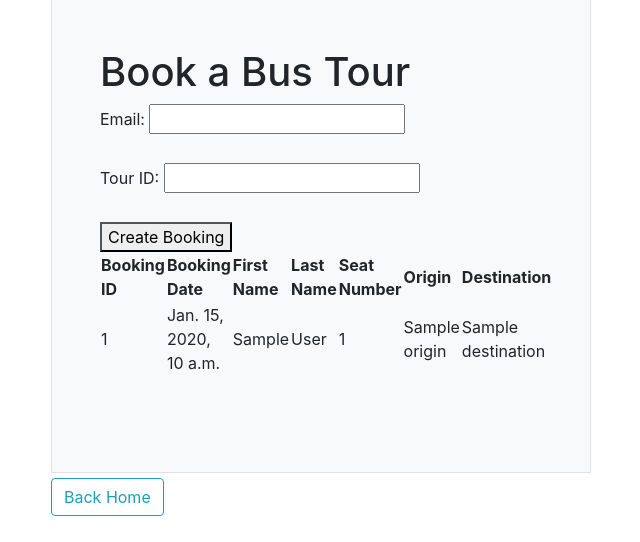
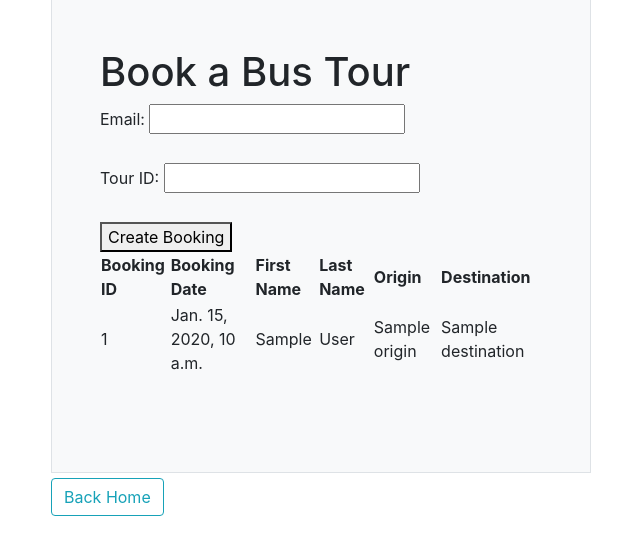
Before and after one commit to x21128332/ScalableCloudProgramming, a Django app: page /booking/ in a window 1280 px wide. Shown: the part 185-727 px from the top of the page, without its empty margins (34-674 px from the left). Run offline with Django 3.2, Linux system fonts and the light colour scheme; tables that the repository leaves empty hold one stand-in row (values such as "Sample post"); a database or web service that is not in the repository returns one stand-in record (values such as "Sample title"); data that the repository does not hold is empty; some libraries are stand-ins or nearby versions.

Commit message:
removing seat_number

```diff
--- a/booking/templates/booking/bookings.html
+++ b/booking/templates/booking/bookings.html
@@ -36,7 +36,6 @@
                                         <th>Booking Date</th>
                                         <th>First Name</th>
                                         <th>Last Name</th>
-                                        <th>Seat Number</th>
                                         <th>Origin</th>
                                         <th>Destination</th>
                                     </tr>
@@ -47,7 +46,6 @@
                                         <td>{{ mybooking.booking_date }}</td>
                                         <td>{{ mybooking.first_name }}</td>
                                         <td>{{ mybooking.last_name }}</td>
-                                        <td>{{ mybooking.seat_number }}</td>
                                         <td>{{ mybooking.origin }}</td>
                                         <td>{{ mybooking.destination }}</td>
                                     </tr>
@@ -64,7 +62,6 @@
                                             <th>Booking Date</th>
                                             <th>First Name</th>
                                             <th>Last Name</th>
-                                            <th>Seat Number</th>
                                             <th>Origin</th>
                                             <th>Destination</th>
                                         </tr>
@@ -76,7 +73,6 @@
                                             <td>{{ booking.booking_date }}</td>
                                             <td>{{ booking.first_name }}</td>
                                             <td>{{ booking.last_name }}</td>
-                                            <td>{{ booking.seat_number }}</td>
                                             <td>{{ booking.origin }}</td>
                                             <td>{{ booking.destination }}</td>
                                         </tr>
--- a/static/js/retrieveBooking.js
+++ b/static/js/retrieveBooking.js
@@ -21,7 +21,6 @@ function retrieveBooking() {
             <td>${data.origin}</td>
             <td>${data.destination}</td>
             <td>${data.departure_time}</td>
-            <td>${data.seat_number}</td>
           </tr>
         `;
       })
```
